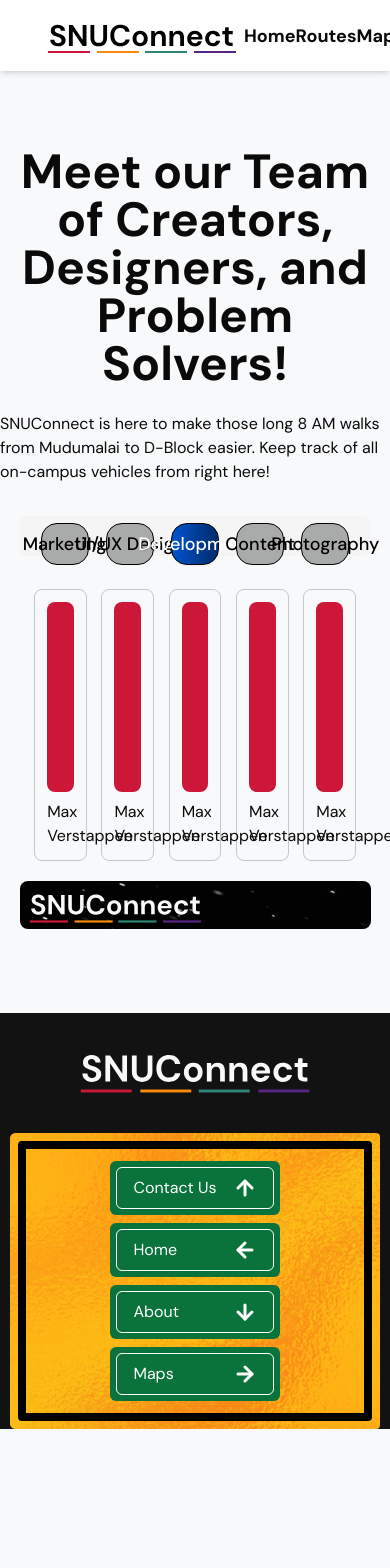
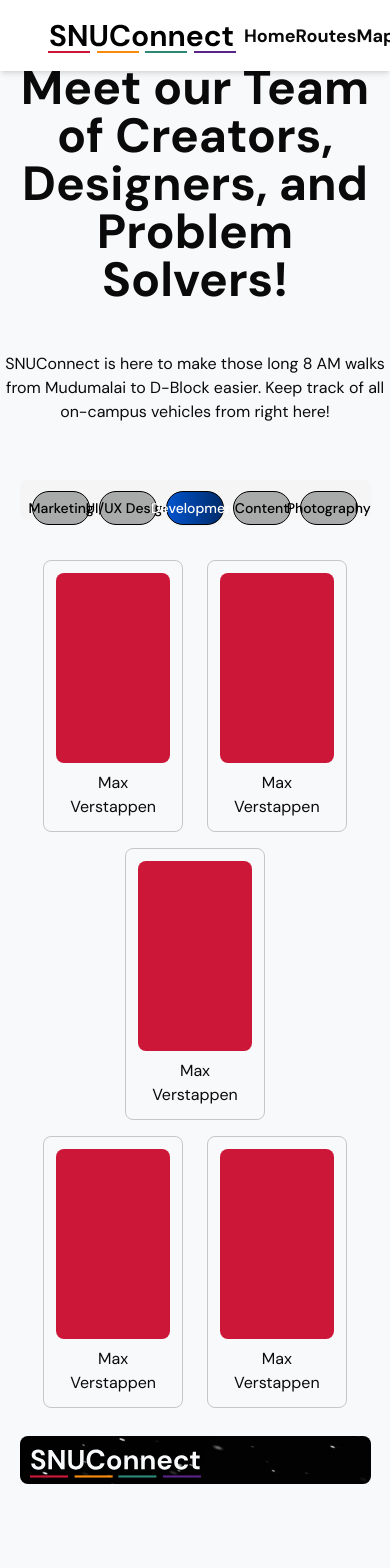
Before and after one commit to thearyanthegr8/snuconnect_frontend, a Next.js app: page /about in a window 390 px wide. Shown: the top 1568 px of the page. Before the commit the page ends 1429 px from the top, so only its background shows below. Built offline with nearby package versions, Linux system fonts and the light colour scheme.

Commit message:
added responsiveness to about page

```diff
--- a/src/app/about/page.tsx
+++ b/src/app/about/page.tsx
@@ -11,96 +11,103 @@ export const metadata: Metadata = {
 
 export default function Page() {
   return (
-    <div className="min-h-screen flex flex-col items-center">
-      <div className="h-[10vh]"></div>
+    <div className="flex flex-col">
+      <div className="flex flex-col items-center justify-center min-h-screen gap-6">
+        {/* <div className="h-[10vh]"></div> */}
         <div className="flex flex-col items-center text-5xl font-bold text-center">
           <span>Meet our Team of Creators,</span>
           <span>Designers, and Problem Solvers!</span>
         </div>
-      <div className="mt-6 flex flex-col">
+        <div className="mt-6 flex flex-col self-center text-center">
           SNUConnect is here to make those long 8 AM walks from Mudumalai to
           D-Block easier. Keep track of all on-campus vehicles from right here!
         </div>
         <Tabs className="mt-8 w-[90%]" defaultValue="dev">
           <TabsList className="w-full justify-evenly">
             <TabsTrigger
-            className="mt-4 text-lg rounded-2xl bg-[#A9AAAA] text-black w-[14%] border border-black data-[state=active]:bg-gradient-to-r data-[state=active]:from-[#0054CF] data-[state=active]:to-[#002B69] data-[state=active]:text-white"
+              className="mt-4 lg:text-lg rounded-full bg-[#A9AAAA] text-black w-[17%] border border-black data-[state=active]:bg-gradient-to-r data-[state=active]:from-[#0054CF] data-[state=active]:to-[#002B69] data-[state=active]:text-white"
               value="marketing"
             >
               Marketing
             </TabsTrigger>
             <TabsTrigger
-            className="mt-4 text-lg rounded-2xl bg-[#A9AAAA] text-black w-[14%] border border-black data-[state=active]:bg-gradient-to-r data-[state=active]:from-[#0054CF] data-[state=active]:to-[#002B69] data-[state=active]:text-white"
+              className="mt-4 lg:text-lg rounded-full bg-[#A9AAAA] text-black w-[17%] border border-black data-[state=active]:bg-gradient-to-r data-[state=active]:from-[#0054CF] data-[state=active]:to-[#002B69] data-[state=active]:text-white"
               value="des"
             >
               UI/UX Design
             </TabsTrigger>
             <TabsTrigger
-            className="mt-4 text-lg rounded-2xl bg-[#A9AAAA] text-black w-[14%] border border-black data-[state=active]:bg-gradient-to-r data-[state=active]:from-[#0054CF] data-[state=active]:to-[#002B69] data-[state=active]:text-white"
+              className="mt-4 lg:text-lg rounded-full bg-[#A9AAAA] text-black w-[17%] border border-black data-[state=active]:bg-gradient-to-r data-[state=active]:from-[#0054CF] data-[state=active]:to-[#002B69] data-[state=active]:text-white"
               value="dev"
             >
               Development
             </TabsTrigger>
             <TabsTrigger
-            className="mt-4 text-lg rounded-2xl bg-[#A9AAAA] text-black w-[14%] border border-black data-[state=active]:bg-gradient-to-r data-[state=active]:from-[#0054CF] data-[state=active]:to-[#002B69] data-[state=active]:text-white"
+              className="mt-4 lg:text-lg rounded-full bg-[#A9AAAA] text-black w-[17%] border border-black data-[state=active]:bg-gradient-to-r data-[state=active]:from-[#0054CF] data-[state=active]:to-[#002B69] data-[state=active]:text-white"
               value="con"
             >
               Content
             </TabsTrigger>
             <TabsTrigger
-            className="mt-4 text-lg rounded-2xl bg-[#A9AAAA] text-black w-[14%] border border-black data-[state=active]:bg-gradient-to-r data-[state=active]:from-[#0054CF] data-[state=active]:to-[#002B69] data-[state=active]:text-white"
+              className="mt-4 lg:text-lg rounded-full bg-[#A9AAAA] text-black w-[17%] border border-black data-[state=active]:bg-gradient-to-r data-[state=active]:from-[#0054CF] data-[state=active]:to-[#002B69] data-[state=active]:text-white"
               value="photo"
             >
               Photography
             </TabsTrigger>
           </TabsList>
           <TabsContent value="marketing">
-          <div className="w-full flex justify-evenly mt-8">
-            <PersonCard className="w-[15%]" name="Lando Norris" />
-            <PersonCard className="w-[15%]" name="Lando Norris" />
-            <PersonCard className="w-[15%]" name="Lando Norris" />
-            <PersonCard className="w-[15%]" name="Lando Norris" />
-            <PersonCard className="w-[15%]" name="Lando Norris" />
+            <div className="w-full flex justify-evenly mt-8 flex-wrap">
+              <PersonCard className="w-[15%] my-2 min-w-[140px]" name="Lando Norris" />
+              <PersonCard className="w-[15%] my-2 min-w-[140px]" name="Lando Norris" />
+              <PersonCard className="w-[15%] my-2 min-w-[140px]" name="Lando Norris" />
+              <div className="block lg:hidden w-full h-0"></div>
+              <PersonCard className="w-[15%] my-2 min-w-[140px]" name="Lando Norris" />
+              <PersonCard className="w-[15%] my-2 min-w-[140px]" name="Lando Norris" />
             </div>
           </TabsContent>
-        <TabsContent value="des" >
-          <div className="w-full flex justify-evenly mt-8">
-            <PersonCard className="w-[15%]" name="Charles Leclerc" />
-            <PersonCard className="w-[15%]" name="Charles Leclerc" />
-            <PersonCard className="w-[15%]" name="Charles Leclerc" />
-            <PersonCard className="w-[15%]" name="Charles Leclerc" />
-            <PersonCard className="w-[15%]" name="Charles Leclerc" />
+          <TabsContent value="des">
+            <div className="w-full flex justify-evenly mt-8 flex-wrap">
+              <PersonCard className="w-[15%] my-2 min-w-[140px]" name="Charles Leclerc" />
+              <PersonCard className="w-[15%] my-2 min-w-[140px]" name="Charles Leclerc" />
+              <PersonCard className="w-[15%] my-2 min-w-[140px]" name="Charles Leclerc" />
+              <div className="block lg:hidden w-full h-0"></div>
+              <PersonCard className="w-[15%] my-2 min-w-[140px]" name="Charles Leclerc" />
+              <PersonCard className="w-[15%] my-2 min-w-[140px]" name="Charles Leclerc" />
             </div>
           </TabsContent>
           <TabsContent value="dev">
-          <div className="w-full flex justify-evenly mt-8">
-            <PersonCard className="w-[15%]" name="Max Verstappen" />
-            <PersonCard className="w-[15%]" name="Max Verstappen" />
-            <PersonCard className="w-[15%]" name="Max Verstappen" />
-            <PersonCard className="w-[15%]" name="Max Verstappen" />
-            <PersonCard className="w-[15%]" name="Max Verstappen" />
+            <div className="w-full flex justify-evenly mt-8 flex-wrap">
+              <PersonCard className="w-[15%] my-2 min-w-[140px]" name="Max Verstappen" />
+              <PersonCard className="w-[15%] my-2 min-w-[140px]" name="Max Verstappen" />
+              <PersonCard className="w-[15%] my-2 min-w-[140px]" name="Max Verstappen" />
+              <div className="block lg:hidden w-full h-0"></div>
+              <PersonCard className="w-[15%] my-2 min-w-[140px]" name="Max Verstappen" />
+              <PersonCard className="w-[15%] my-2 min-w-[140px]" name="Max Verstappen" />
             </div>
           </TabsContent>
           <TabsContent value="con">
-          <div className="w-full flex justify-evenly mt-8">
-            <PersonCard className="w-[15%]" name="Lewis Hamilton" />
-            <PersonCard className="w-[15%]" name="Lewis Hamilton" />
-            <PersonCard className="w-[15%]" name="Lewis Hamilton" />
-            <PersonCard className="w-[15%]" name="Lewis Hamilton" />
-            <PersonCard className="w-[15%]" name="Lewis Hamilton" />
+            <div className="w-full flex justify-evenly mt-8 flex-wrap">
+              <PersonCard className="w-[15%] my-2 min-w-[140px]" name="Lewis Hamilton" />
+              <PersonCard className="w-[15%] my-2 min-w-[140px]" name="Lewis Hamilton" />
+              <PersonCard className="w-[15%] my-2 min-w-[140px]" name="Lewis Hamilton" />
+              <div className="block lg:hidden w-full h-0"></div>
+              <PersonCard className="w-[15%] my-2 min-w-[140px]" name="Lewis Hamilton" />
+              <PersonCard className="w-[15%] my-2 min-w-[140px]" name="Lewis Hamilton" />
             </div>
           </TabsContent>
           <TabsContent value="photo">
-          <div className="w-full flex justify-evenly mt-8">
-            <PersonCard className="w-[15%]" name="Fernando Alonso" />
-            <PersonCard className="w-[15%]" name="Fernando Alonso" />
-            <PersonCard className="w-[15%]" name="Fernando Alonso" />
-            <PersonCard className="w-[15%]" name="Fernando Alonso" />
-            <PersonCard className="w-[15%]" name="Fernando Alonso" />
+            <div className="w-full flex justify-evenly mt-8 flex-wrap">
+              <PersonCard className="w-[15%] my-2 min-w-[140px]" name="Fernando Alonso" />
+              <PersonCard className="w-[15%] my-2 min-w-[140px]" name="Fernando Alonso" />
+              <PersonCard className="w-[15%] my-2 min-w-[140px]" name="Fernando Alonso" />
+              <div className="block lg:hidden w-full h-0"></div>
+              <PersonCard className="w-[15%] my-2 min-w-[140px]" name="Fernando Alonso" />
+              <PersonCard className="w-[15%] my-2 min-w-[140px]" name="Fernando Alonso" />
             </div>
           </TabsContent>
         </Tabs>
-      <div className="my-5 h-12 w-[90%] bg-[url(/images/white-dot-background.png)] bg-cover rounded-lg flex items-center">
+      </div>
+      <div className="my-5 h-12 w-[90%] bg-[url(/images/white-dot-background.png)] bg-cover rounded-lg self-center flex items-center">
         <Image
           className="h-full w-fit p-1.5 mx-1"
           src={logo}
```
Lines whose indentation alone changed are shown as unchanged.
